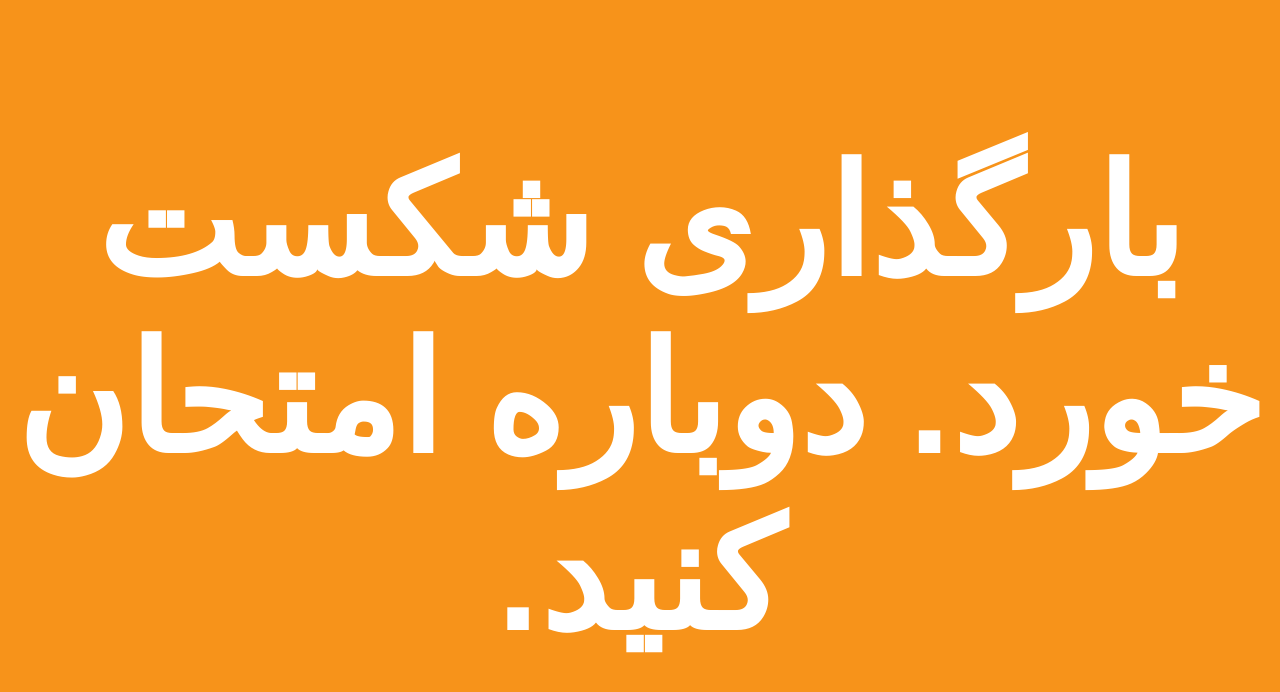
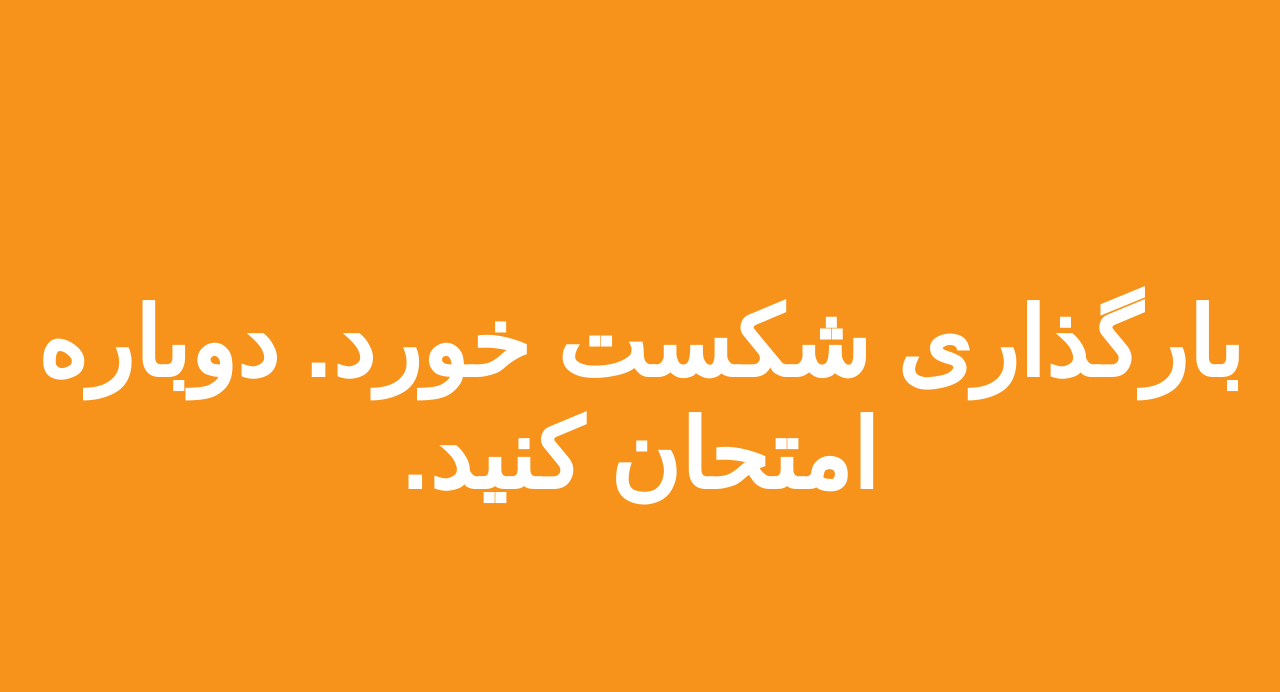
Before and after one commit to curiopasect/icon-for-macos, a plain HTML site: page index.html in a window 1280 px wide. Drawn offline with Linux system fonts and the light colour scheme; no server answers.

Commit message:
Update index.html

```diff
--- a/index.html
+++ b/index.html
@@ -50,7 +50,7 @@
             justify-content: center;
             height: 100vh;
             font-family: Arial, sans-serif;
-            font-size: 9.5em; /* Increased font size */
+            font-size: 6em; /* Increased font size */
             font-weight: bold;
             color: white;
             background-color: #f7931a; /* Bitcoin orange */
```
